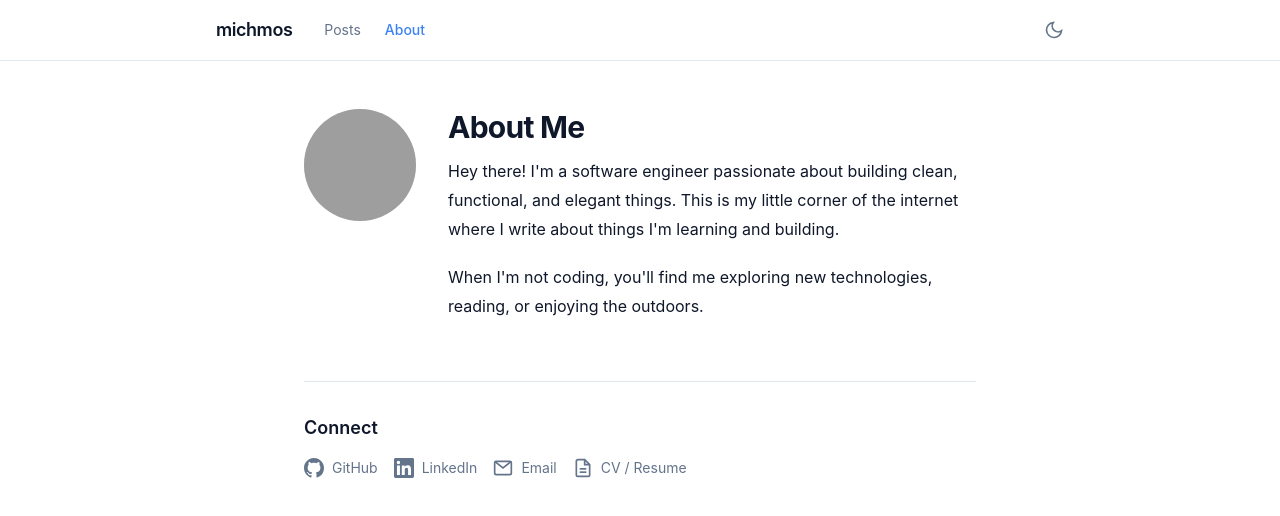
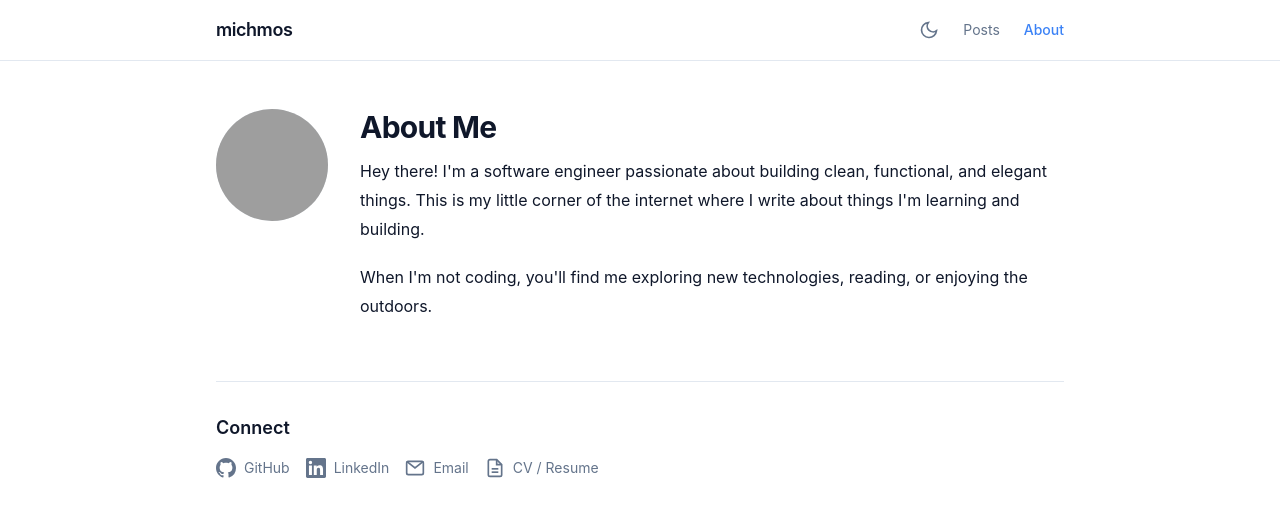
Before and after one commit to michmos/website, a Next.js app: page /about in a window 1280 px wide. Shown: the top 516 px of the page. Built offline with nearby package versions, Linux system fonts and the light colour scheme; grey boxes are pictures that could not be loaded.

Commit message:
v1.3 (#7)
* move navbar items to right

* fix: change post page and about page width

* chore: add AGENTS.md

* split workflows and outsource build to reusable workflow component

```diff
--- a/src/app/about/page.tsx
+++ b/src/app/about/page.tsx
@@ -7,7 +7,7 @@ export default function AboutPage() {
 
   if (!about) {
     return (
-      <section className="max-w-2xl mx-auto">
+      <section>
         <h1 className="text-3xl font-bold tracking-tight mb-3">About Me</h1>
         <p className="text-[rgb(var(--color-muted))]">No bio found.</p>
       </section>
@@ -15,7 +15,7 @@ export default function AboutPage() {
   }
 
   return (
-    <section className="max-w-2xl mx-auto">
+    <section>
       <div className="flex flex-col sm:flex-row items-start gap-8 mb-10">
         <div className="shrink-0">
           <div className="w-28 h-28 rounded-full bg-[rgb(var(--color-border))] overflow-hidden">
--- a/src/app/globals.css
+++ b/src/app/globals.css
@@ -28,7 +28,6 @@
 
 @layer components {
   .prose-custom {
-    max-width: 65ch;
     line-height: 1.8;
   }
 
--- a/src/app/posts/[slug]/page.tsx
+++ b/src/app/posts/[slug]/page.tsx
@@ -16,7 +16,7 @@ export default function PostPage({ params }: { params: { slug: string } }) {
   }
 
   return (
-    <article className="max-w-2xl mx-auto">
+    <article>
       <Link
         href="/posts"
         className="inline-flex items-center gap-1 text-sm text-[rgb(var(--color-muted))] hover:text-[rgb(var(--color-fg))] transition-colors mb-8"
--- a/src/components/Navbar.tsx
+++ b/src/components/Navbar.tsx
@@ -15,32 +15,14 @@ export default function Navbar() {
   return (
     <nav className="border-b border-[rgb(var(--color-border))]">
       <div className="mx-auto max-w-4xl px-6 py-4 flex items-center justify-between">
-        <div className="flex items-center gap-8">
         <Link
           href="/posts"
           className="text-lg font-semibold tracking-tight hover:text-accent-500 transition-colors"
         >
           michmos
         </Link>
-          <div className="hidden sm:flex items-center gap-6">
-            {navItems.map((item) => (
-              <Link
-                key={item.href}
-                href={item.href}
-                className={`text-sm transition-colors ${
-                  pathname === item.href || pathname.startsWith(item.href + '/')
-                    ? 'text-accent-500 font-medium'
-                    : 'text-[rgb(var(--color-muted))] hover:text-[rgb(var(--color-fg))]'
-                }`}
-              >
-                {item.label}
-              </Link>
-            ))}
-          </div>
-        </div>
+        <div className="flex items-center gap-6">
           <DarkModeToggle />
-        {/* Mobile nav */}
-        <div className="sm:hidden flex items-center gap-4">
           {navItems.map((item) => (
             <Link
               key={item.href}
```
Also changed, not shown: 1 other file (tests, documents, lock files or other folders). Lines whose indentation alone changed are shown as unchanged.
